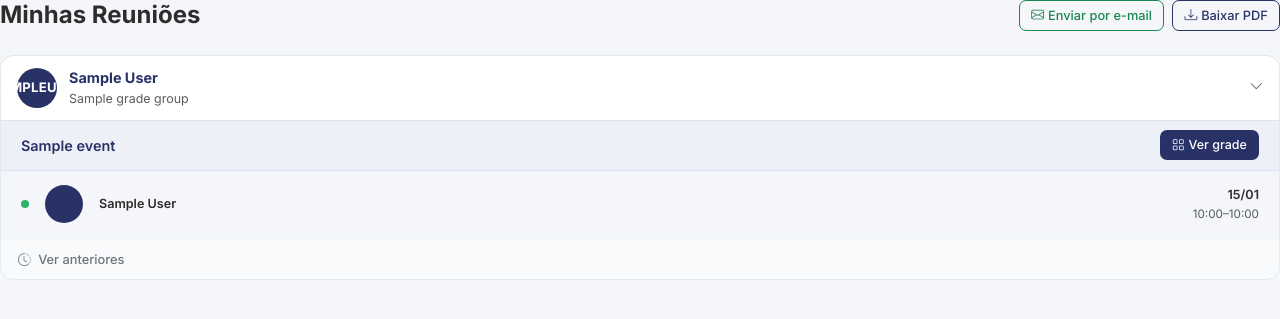
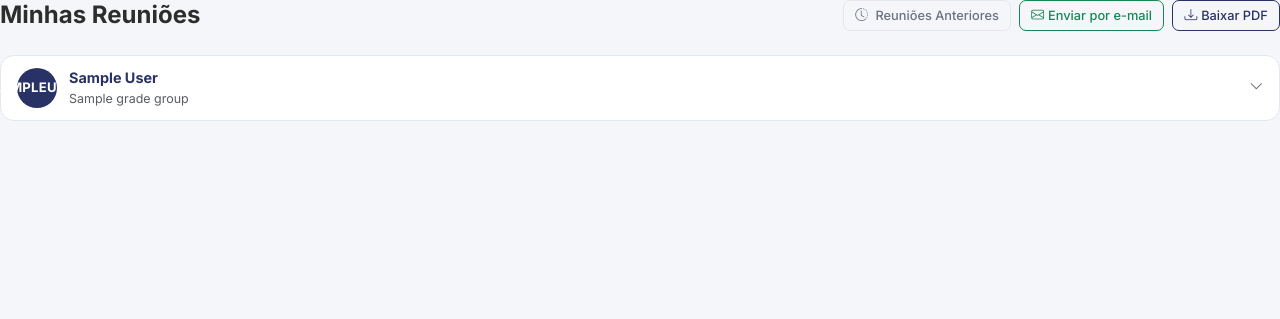
Before and after one commit to djfrednunnenkamp/conference_APP, a Python web app: template app/templates/guardian/bookings.html in a window 1280 px wide. Shown: the top 319 px of the page. Run offline with Jinja, Linux system fonts and the light colour scheme; the template is opened without the code that fills it: most values are stand-ins (such as "Sample title", 1, 10 or a date in 2020).

Commit message:
auto: save progress

```diff
--- a/app/templates/guardian/bookings.html
+++ b/app/templates/guardian/bookings.html
@@ -22,13 +22,12 @@
 }
 
 /* ── Collapsible child sections ── */
-.child-section .child-body     { display: block; }
-.child-section.collapsed .child-body { display: none; }
+.child-section .child-body         { display: none; }
+.child-section.open .child-body    { display: block; }
 .child-section-header {
   display: flex;
   align-items: center;
   gap: .75rem;
-  margin-bottom: 0;
   padding: .65rem 1rem;
   background: #fff;
   border: 1px solid #e2e8f0;
@@ -38,16 +37,12 @@
   transition: background .1s;
 }
 .child-section-header:hover { background: #f8fafc; }
-.child-section.collapsed .child-section-header { border-radius: 14px; }
-.child-section:not(.collapsed) .child-section-header {
-  border-radius: 14px 14px 0 0;
-  border-bottom-color: #dde2f0;
-}
+.child-section.open .child-section-header { border-radius: 14px 14px 0 0; }
 .child-chevron { transition: transform .2s; margin-left: auto; flex-shrink: 0; }
-.child-section.collapsed .child-chevron { transform: rotate(-90deg); }
+.child-section.open .child-chevron { transform: rotate(180deg); }
 .child-body { border: 1px solid #e2e8f0; border-top: none; border-radius: 0 0 14px 14px; overflow: hidden; }
 
-/* ── Past events inside child ── */
+/* ── Past events ── */
 .past-event-header {
   display: flex;
   align-items: center;
@@ -65,19 +60,14 @@
 .past-event-item.open .past-event-body { display: block; }
 
 .pan-empty-state {
-  background: #fff;
-  border: 1px solid #e2e8f0;
-  border-radius: 16px;
-  padding: 3rem 2rem;
-  text-align: center;
-  max-width: 440px;
-  margin: 0 auto;
+  background: #fff; border: 1px solid #e2e8f0;
+  border-radius: 16px; padding: 3rem 2rem;
+  text-align: center; max-width: 440px; margin: 0 auto;
 }
 .pan-empty-icon {
   width: 64px; height: 64px; border-radius: 50%;
   display: inline-flex; align-items: center; justify-content: center;
-  font-size: 1.8rem;
-  margin-bottom: 1rem;
+  font-size: 1.8rem; margin-bottom: 1rem;
 }
 .pan-empty-icon.amber { background: #fffbeb; color: #fcd34d; }
 .pan-empty-title { font-weight: 700; font-size: 1rem; color: #1e293b; margin-bottom: .4rem; }
@@ -95,31 +85,29 @@ async function sendAllBookingsEmail(btn) {
   btn.innerHTML = '<span class="spinner-border spinner-border-sm me-1"></span>{{ _("Enviando...") }}';
   try {
     const res = await fetch('{{ url_for("guardian.send_bookings_email") }}', {
-      method: 'POST',
-      headers: { 'X-CSRFToken': CSRF_BOOKINGS }
+      method: 'POST', headers: { 'X-CSRFToken': CSRF_BOOKINGS }
     });
     const data = await res.json();
     if (res.ok) {
       btn.innerHTML = '<i class="bi bi-check-lg me-1"></i>{{ _("Enviado!") }}';
       btn.classList.replace('btn-outline-success', 'btn-success');
       setTimeout(() => { btn.innerHTML = orig; btn.classList.replace('btn-success','btn-outline-success'); btn.disabled = false; }, 3000);
-    } else {
-      btn.innerHTML = orig; btn.disabled = false;
-      alert(data.error || '{{ _("Erro ao enviar e-mail.") }}');
-    }
+    } else { btn.innerHTML = orig; btn.disabled = false; alert(data.error || '{{ _("Erro ao enviar e-mail.") }}'); }
   } catch { btn.innerHTML = orig; btn.disabled = false; }
 }
 
-function toggleChildSection(header) {
-  header.closest('.child-section').classList.toggle('collapsed');
+function toggleChild(header) {
+  header.closest('.child-section').classList.toggle('open');
 }
 
-function togglePastSection(btn, sectionId) {
-  const section = document.getElementById(sectionId);
+function togglePastSection(btn) {
+  const section = document.getElementById('pastSection');
   const showing = section.style.display !== 'none';
   section.style.display = showing ? 'none' : 'block';
   btn.querySelector('.past-btn-icon').className = 'bi past-btn-icon me-1 ' + (showing ? 'bi-clock-history' : 'bi-x-lg');
-  btn.querySelector('.past-btn-label').textContent = showing ? '{{ _("Ver anteriores") }}' : '{{ _("Ocultar anteriores") }}';
+  btn.querySelector('.past-btn-label').textContent = showing
+    ? '{{ _("Reuniões Anteriores") }}'
+    : '{{ _("Ocultar anteriores") }}';
 }
 
 function togglePastEvent(header) {
@@ -127,13 +115,20 @@ function togglePastEvent(header) {
 }
 </script>
 
+{# ── Top bar ── #}
 <div class="d-flex justify-content-between align-items-center mb-4 flex-wrap gap-2">
   <h4 class="fw-bold mb-0">{{ _('Minhas Reuniões') }}</h4>
 
   {% if children_data %}
   <div class="d-flex gap-2 flex-wrap">
-    <button class="btn btn-outline-success btn-sm"
-            onclick="sendAllBookingsEmail(this)">
+    {% set has_past = children_data | selectattr('past_events_bookings') | list | length > 0 %}
+    {% if has_past %}
+    <button class="btn btn-outline-secondary btn-sm" onclick="togglePastSection(this)">
+      <i class="bi bi-clock-history past-btn-icon me-1"></i>
+      <span class="past-btn-label">{{ _('Reuniões Anteriores') }}</span>
+    </button>
+    {% endif %}
+    <button class="btn btn-outline-success btn-sm" onclick="sendAllBookingsEmail(this)">
       <i class="bi bi-envelope me-1"></i>{{ _('Enviar por e-mail') }}
     </button>
     {% if children_data | length == 1 %}
@@ -151,14 +146,11 @@ function togglePastEvent(header) {
   {% endif %}
 </div>
 
+{# ── Children ── #}
 {% for item in children_data %}
-{% set loop_idx = loop.index %}
 
-{# ── Child collapsible section ── #}
 <div class="child-section mb-3">
-
-  {# Header (clickable) #}
-  <div class="child-section-header" onclick="toggleChildSection(this)">
+  <div class="child-section-header" onclick="toggleChild(this)">
     <span class="pan-avatar" style="width:40px;height:40px;font-size:.82rem;flex-shrink:0">
       {{ item.student.first_name[0]|upper }}{{ item.student.last_name[0]|upper }}
     </span>
@@ -171,13 +163,10 @@ function togglePastEvent(header) {
     <i class="bi bi-chevron-down child-chevron text-muted" style="font-size:.85rem"></i>
   </div>
 
-  {# Body #}
   <div class="child-body">
     {% set sp = item.student.student_profile %}
-
     {% for eb in item.events_bookings %}
-    <div class="{% if not loop.first %}border-top{% endif %}" style="border-color:#f1f5f9 !important">
-      {# Event sub-header #}
+    <div{% if not loop.first %} class="border-top" style="border-color:#f1f5f9 !important"{% endif %}>
       <div class="event-header" style="border-radius:0">
         <span class="fw-semibold" style="color:var(--pan-blue);font-size:.9rem">{{ eb.event.name }}</span>
         <a href="{{ url_for('guardian.schedule', student_id=item.student.id, event_id=eb.event.id) }}"
@@ -185,7 +174,6 @@ function togglePastEvent(header) {
           <i class="bi bi-grid me-1"></i>{{ _('Ver grade') }}
         </a>
       </div>
-
       {% if eb.bookings %}
         {% for b in eb.bookings %}
         {% set t = b.slot.teacher %}
@@ -225,25 +213,52 @@ function togglePastEvent(header) {
       {% endif %}
     </div>
     {% endfor %}{# events #}
+  </div>{# /child-body #}
+</div>{# /child-section #}
 
-    {# ── Past events toggle for this child ── #}
-    {% if item.past_events_bookings %}
-    <div class="px-3 py-2 border-top" style="background:#f8fafc;border-color:#f1f5f9 !important">
-      <button class="btn btn-link btn-sm text-secondary text-decoration-none p-0"
-              onclick="togglePastSection(this, 'past-{{ loop_idx }}')">
-        <i class="bi bi-clock-history past-btn-icon me-1"></i>
-        <span class="past-btn-label">{{ _('Ver anteriores') }}</span>
-      </button>
+{% else %}
+<div class="pan-empty-state mt-4">
+  <div class="pan-empty-icon amber"><i class="bi bi-person-x"></i></div>
+  <h5 class="pan-empty-title">{{ _('Nenhum filho vinculado') }}</h5>
+  <p class="pan-empty-body">
+    {{ _('Sua conta ainda não está vinculada a nenhum aluno.') }}<br>
+    {{ _('Entre em contato com a secretaria para fazer a vinculação.') }}
+  </p>
 </div>
-    <div id="past-{{ loop_idx }}" style="display:none">
-      <div class="d-flex align-items-center gap-2 px-3 py-2" style="background:#f1f5f9">
-        <span class="text-muted fw-semibold" style="font-size:.72rem;letter-spacing:.05em">
+{% endfor %}{# children #}
+
+{# ── Past events section (all children, shown/hidden globally) ── #}
+{% set has_past = children_data | selectattr('past_events_bookings') | list | length > 0 %}
+{% if has_past %}
+<div id="pastSection" style="display:none;margin-top:.5rem">
+  <div class="d-flex align-items-center gap-2 mb-3">
+    <div style="flex:1;height:1px;background:#e2e8f0"></div>
+    <span class="text-muted fw-semibold" style="font-size:.75rem;white-space:nowrap;letter-spacing:.05em">
       {{ _('CONFERÊNCIAS ANTERIORES') }}
     </span>
+    <div style="flex:1;height:1px;background:#e2e8f0"></div>
   </div>
+
+  {% for item in children_data %}
+  {% if item.past_events_bookings %}
+  {% set sp = item.student.student_profile %}
+  <div class="card shadow-sm mb-3" style="border-color:#e2e8f0">
+    {# Child label #}
+    <div class="d-flex align-items-center gap-2 px-3 py-2"
+         style="background:#f8fafc;border-bottom:1px solid #e2e8f0;border-radius:12px 12px 0 0">
+      <span class="pan-avatar" style="width:30px;height:30px;font-size:.72rem;flex-shrink:0;opacity:.8">
+        {{ item.student.first_name[0]|upper }}{{ item.student.last_name[0]|upper }}
+      </span>
+      <span class="fw-semibold" style="color:#475569;font-size:.85rem">{{ item.student.full_name }}</span>
+      {% if sp and sp.grade_group %}
+      <span class="text-muted" style="font-size:.75rem">· {{ sp.grade_group.name }}</span>
+      {% endif %}
+    </div>
+    {# Past events for this child #}
     {% for pb in item.past_events_bookings %}
     <div class="past-event-item open">
-        <div class="past-event-header" onclick="togglePastEvent(this)">
+      <div class="past-event-header" onclick="togglePastEvent(this)"
+           style="{% if loop.first %}border-radius:0{% endif %}">
         <span class="fw-semibold" style="color:#64748b;font-size:.85rem">{{ pb.event.name }}</span>
         <i class="bi bi-chevron-down past-event-chevron text-muted" style="font-size:.75rem"></i>
       </div>
@@ -276,25 +291,12 @@ function togglePastEvent(header) {
     </div>
     {% endfor %}{# past events #}
   </div>
-    {% endif %}{# past_events_bookings #}
+  {% endif %}
+  {% endfor %}{# children #}
+</div>
+{% endif %}
 
-  </div>{# /child-body #}
-</div>{# /child-section #}
-
-{% else %}
-<div class="pan-empty-state mt-4">
-  <div class="pan-empty-icon amber">
-    <i class="bi bi-person-x"></i>
-  </div>
-  <h5 class="pan-empty-title">{{ _('Nenhum filho vinculado') }}</h5>
-  <p class="pan-empty-body">
-    {{ _('Sua conta ainda não está vinculada a nenhum aluno.') }}<br>
-    {{ _('Entre em contato com a secretaria para fazer a vinculação.') }}
-  </p>
-</div>
-{% endfor %}{# children #}
-
-{# ── Child picker modal for PDF (multiple children) ── #}
+{# ── PDF child picker modal ── #}
 {% if children_data | length > 1 %}
 <div class="modal fade" id="printChildModal" tabindex="-1" aria-hidden="true">
   <div class="modal-dialog modal-dialog-centered" style="max-width:380px">
--- a/app/templates/student/bookings.html
+++ b/app/templates/student/bookings.html
@@ -194,7 +194,7 @@ function togglePastEvent(header) {
 
   {% set sp = current_user.student_profile %}
   {% for item in past_events_bookings %}
-  <div class="card shadow-sm mb-3 past-event-item open">
+  <div class="card shadow-sm mb-3 past-event-item">
     <div class="past-event-header" onclick="togglePastEvent(this)">
       <span class="fw-semibold" style="color:#475569;font-size:.88rem">{{ item.event.name }}</span>
       <i class="bi bi-chevron-down past-event-chevron text-muted" style="font-size:.8rem"></i>
```
Lines whose indentation alone changed are shown as unchanged.
